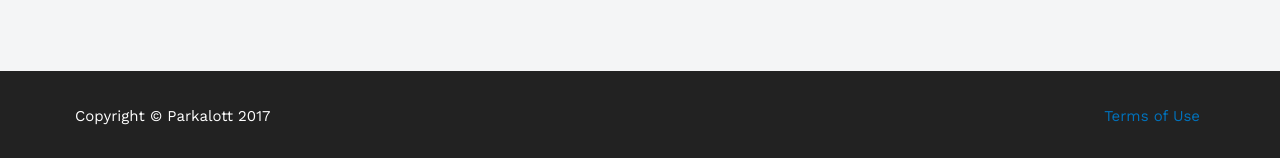
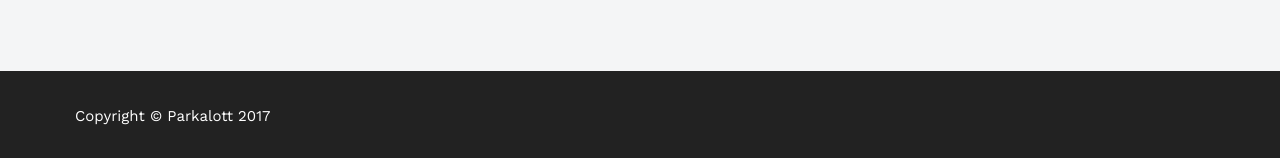
Before and after one commit to tonysusi/parkalott, a Jekyll site: the page built from index.html, in a window 1280 px wide and 900 px high, scrolled down 2241 px. Shown: the part 739-897 px from the top of the window. Built offline with Jekyll 4.4.1, drawn with Linux system fonts in a browser that asks for light colours.

Commit message:
comment out terms of use

```diff
--- a/_includes/footer.html
+++ b/_includes/footer.html
@@ -5,12 +5,8 @@
                     <span class="copyright">Copyright &copy; {{ site.title }} {{ 'now' | date: "%Y" }}</span>
                 </div>
                 <div class="col-sm-6 col-xs-12">
+<!--
                     <ul class="list-inline quicklinks text-right hidden-xs">
-                        <li><a href="#termsModal" class="terms-link" data-toggle="modal">Terms of Use</a>
-                        </li>
-                    </ul>
-<!--
-                    <ul class="list-inline quicklinks text-left visible-xs">
                         <li><a href="#termsModal" class="terms-link" data-toggle="modal">Terms of Use</a>
                         </li>
                     </ul>
```
Also changed, not shown: 2 other files.
